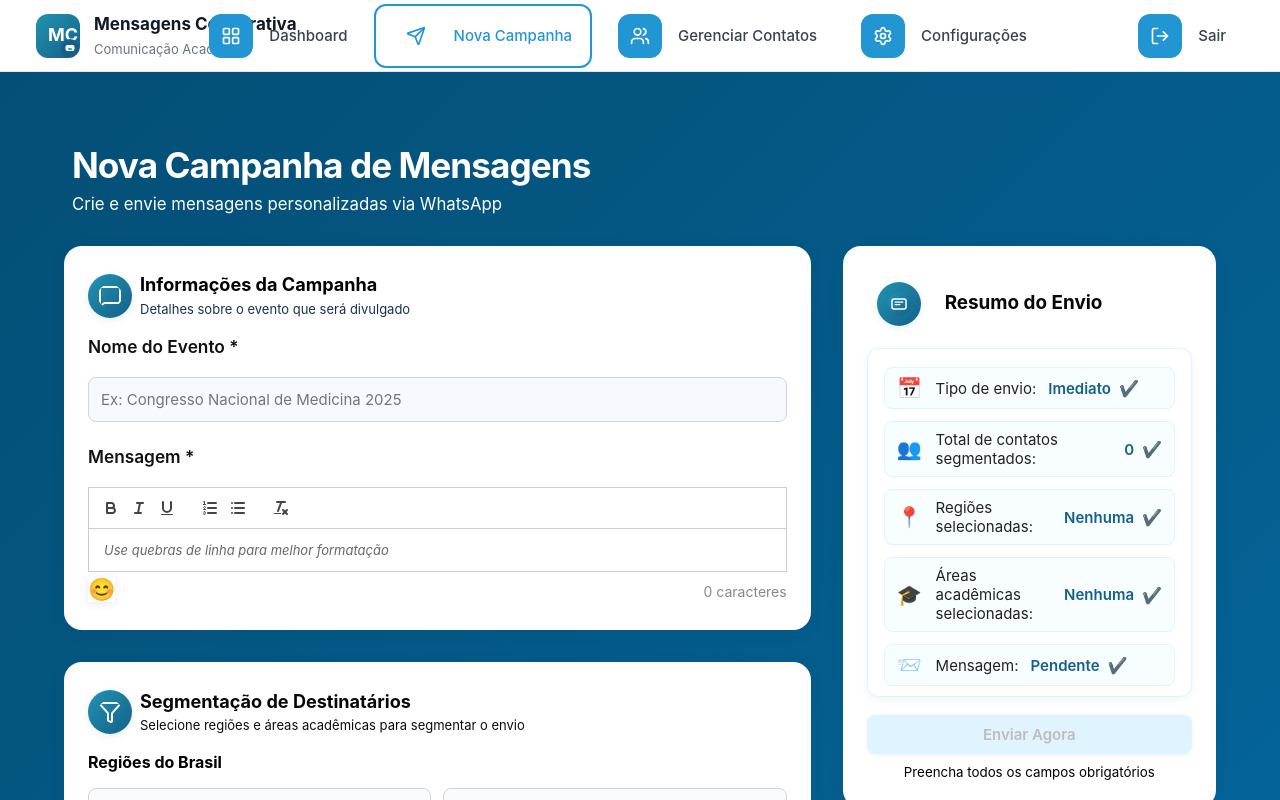
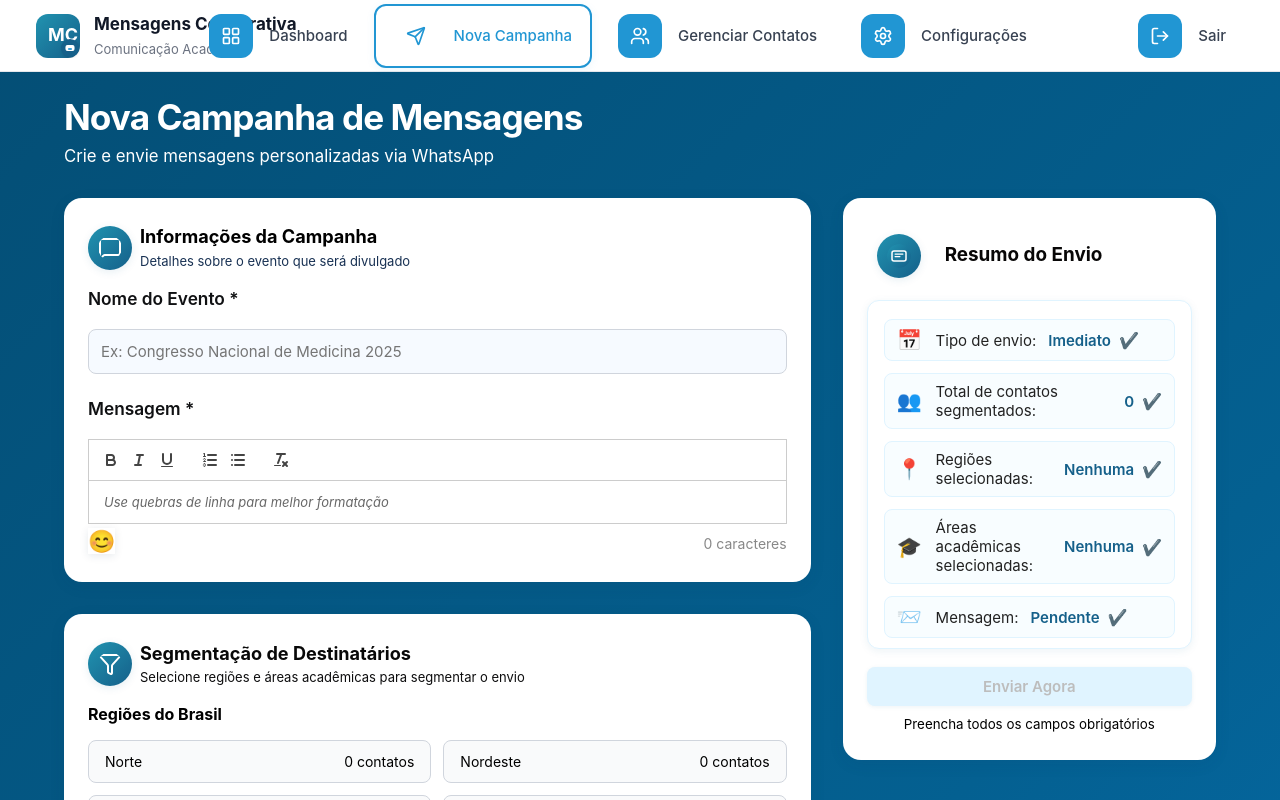
Before and after one commit to Gleice38/spam-message-main-novo, a React (Vite) app in the folder frontend/: page /campaigns in a window 1280 px wide. Shown: the top 800 px of the page. Built offline with nearby package versions, Linux system fonts and the light colour scheme; no server answers; sample sign-in values are in the browser's storage.

Commit message:
fix: alinhamento do título e subtítulo da página Nova Campanha à esquerda, igual ao card

```diff
--- a/frontend/src/pages/campaigns/NewCampaign.css
+++ b/frontend/src/pages/campaigns/NewCampaign.css
@@ -138,16 +138,14 @@
 }
 
 .page-header {
-  max-width: 75rem;
+  max-width: 1200px;
   margin: 0 auto 32px auto;
-
   display: flex;
   flex-direction: column;
   align-items: flex-start;
   justify-content: flex-start;
   gap: 8px;
-
-  padding: 48px 2rem 0 2rem;
+  padding: 0 24px;
 }
 
 
--- a/frontend/src/pages/campaigns/NewCampaign.jsx
+++ b/frontend/src/pages/campaigns/NewCampaign.jsx
@@ -170,7 +170,7 @@ export default function NewCampaign() {
   return (
     <div className="page-container">
       {/* HEADER DA PÁGINA */}
-      <div className="page-header center-header">
+      <div className="page-header">
         <div>
           <h1>Nova Campanha de Mensagens</h1>
           <p>Crie e envie mensagens personalizadas via WhatsApp</p>
```
